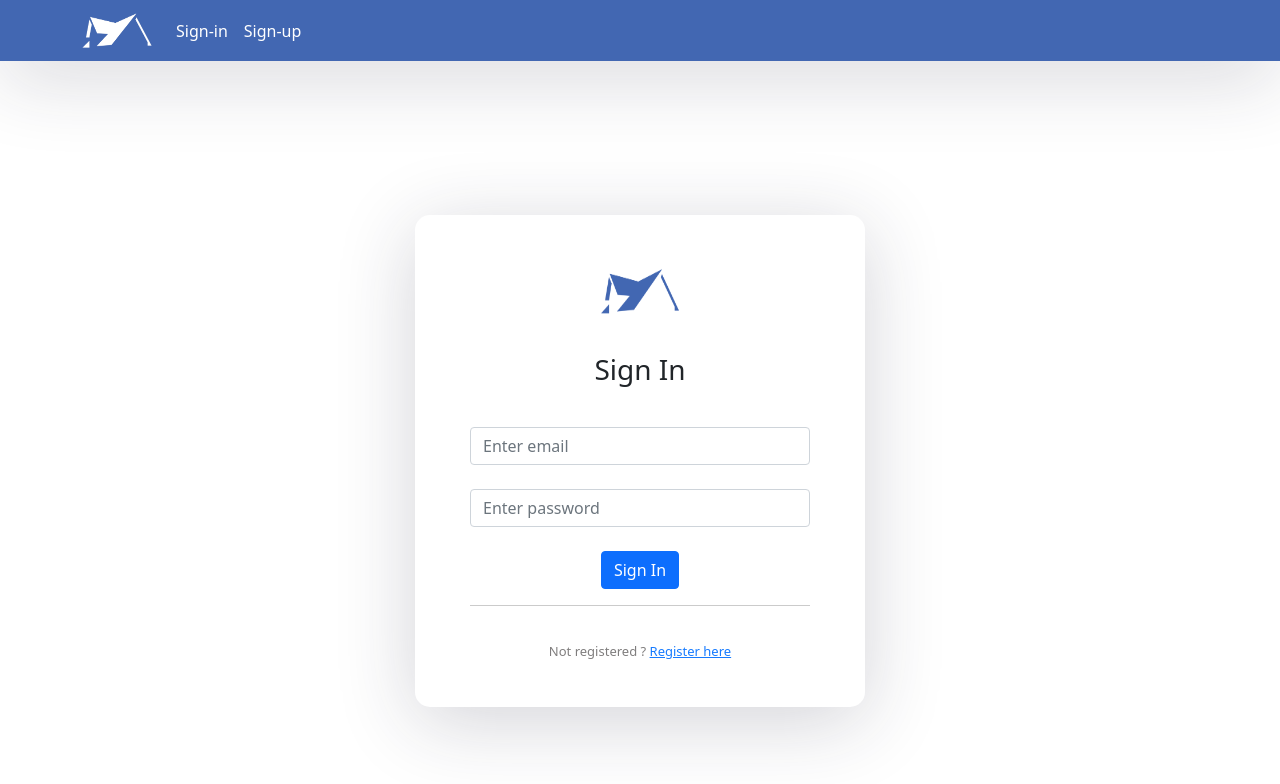
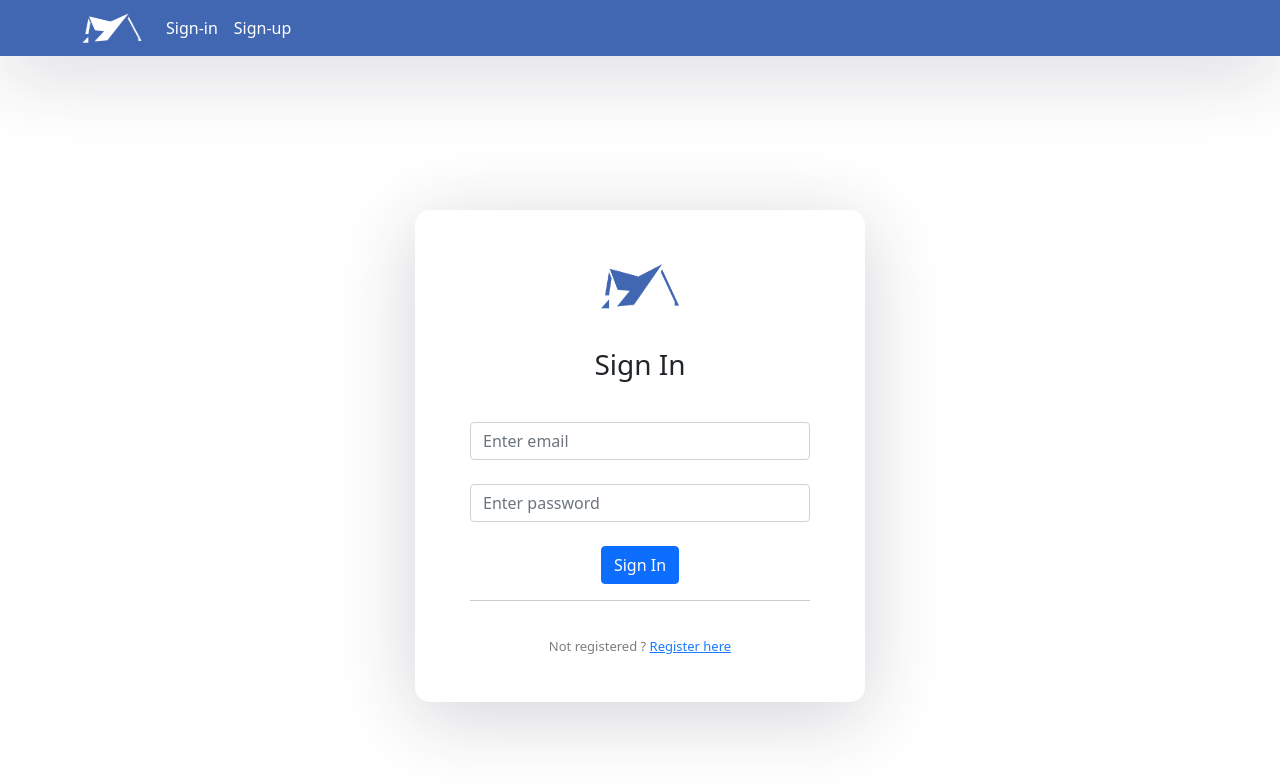
Before and after one commit to sanjunareddie/Web-frontend-Winter2022, a React (Create React App) app: page / in a window 1280 px wide. Shown: the top 784 px of the page. Built offline with nearby package versions, Linux system fonts and the light colour scheme.

Commit message:
Navbar basic bug fixes

```diff
--- a/src/components/NavBarBeforeLogin/index.js
+++ b/src/components/NavBarBeforeLogin/index.js
@@ -13,8 +13,8 @@ function NavBarBeforeLogin() {
           <Navbar.Brand href="#home">
             <img
               src={Logo}
-              width="70"
-              height="35"
+              width="60"
+              height="30"
               className="d-inline-block align-top"
               alt="React Bootstrap logo"
             />
```
